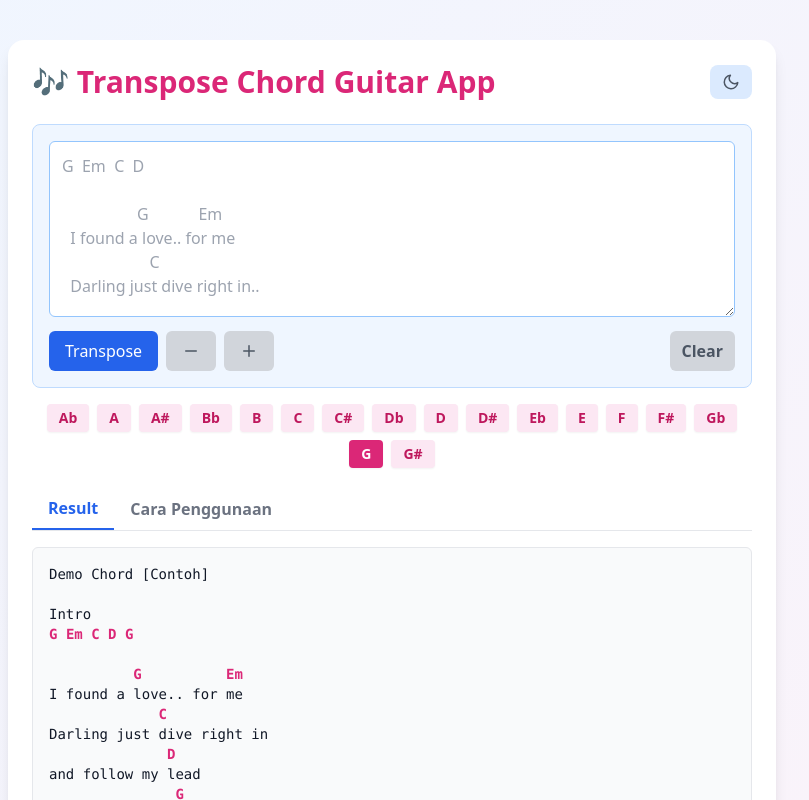
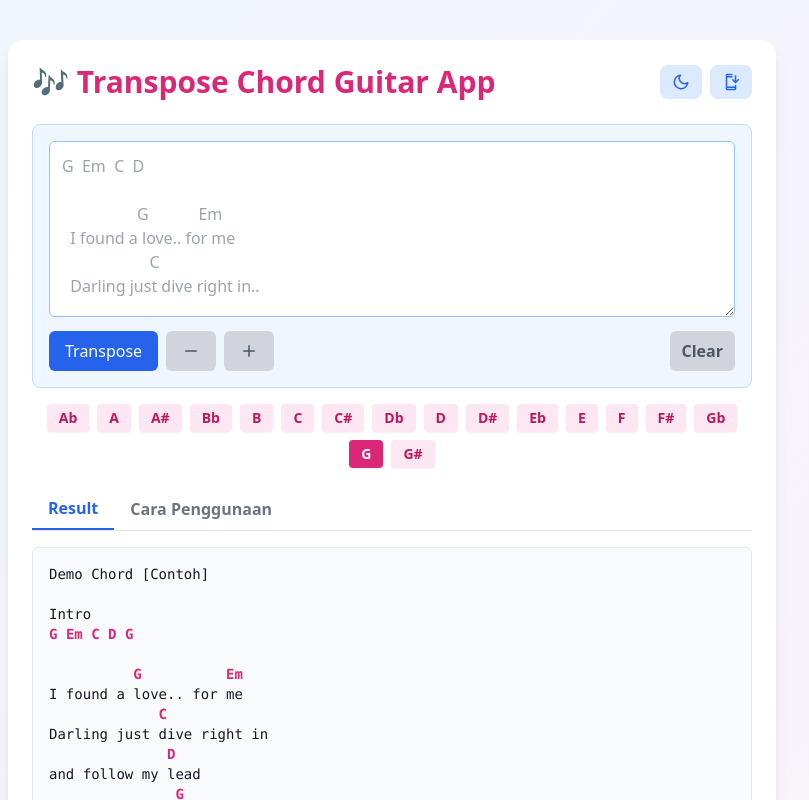
Before and after one commit to husnimr/transpose-chord, a React (Vite) app: page / in a window 1280 px wide. Shown: the top 800 px of the page, without its empty margins (248-1057 px from the left). Built offline with nearby package versions, Linux system fonts and the light colour scheme; the HTML template or start-up script is replaced by a standard one.

Commit message:
create: autoscroll

```diff
--- a/src/App.jsx
+++ b/src/App.jsx
@@ -1,5 +1,6 @@
-import { useEffect, useState } from "react";
+import { useEffect, useState, useRef } from "react";
 import { FiMoon, FiSun } from "react-icons/fi";
+import { MdOutlineInstallMobile } from "react-icons/md";
 import ChordInput from "./components/ChordInput";
 import ChordOutput from "./components/ChordOutput";
 import KeySelector from "./components/KeySelector";
@@ -59,6 +60,7 @@ export default function App() {
   useEffect(() => {
     setDisplayHtml(buildDisplayHtmlFromText(defaultSample, "G"));
     setCurrentKey(getKeyByName("G"));
+    clearInterval(scrollInterval.current);
   }, []);
 
   function handleSelectKey(newKeyName) {
@@ -110,6 +112,31 @@ export default function App() {
     setDisplayHtml("");
   }
 
+  const [showAutoScroll, setShowAutoScroll] = useState(false);
+  const [scrolling, setScrolling] = useState(false);
+  const [speed, setSpeed] = useState(0); // 0 = stop
+  const scrollInterval = useRef(null);
+  const speedIntervals = [0, 80, 60, 40, 25, 15]; // sebelumnya 400-30
+
+  // mulai autoscroll
+  const startScroll = (level) => {
+    stopScroll();
+    setSpeed(level);
+    setScrolling(true);
+
+    scrollInterval.current = setInterval(() => {
+      window.scrollBy(0, 1); // makin tinggi level makin cepat scroll-nya (0, 1.5 + level * 0.5);
+    }, speedIntervals[level]);
+  };
+
+  // fungsi berhenti
+  const stopScroll = () => {
+    clearInterval(scrollInterval.current);
+    setScrolling(false);
+    setSpeed(0);
+  };
+
+
   return (
     <div
       className={`min-h-screen transition-colors duration-500 ${
@@ -133,25 +160,74 @@ export default function App() {
             🎶 Transpose Chord Guitar App
           </h1>
 
-          <button
-            onClick={() => setDarkMode(!darkMode)}
-            className={`px-3 py-2 rounded-lg text-sm font-semibold transition-colors duration-300 ${
+          <div className="flex gap-2">
+            {/* Tombol Dark Mode */}
+            <button
+              onClick={() => setDarkMode(!darkMode)}
+              className={`px-3 py-2 rounded-lg text-sm font-semibold flex items-center gap-1 transition-colors duration-300 ${
+                darkMode
+                  ? "bg-gray-700 hover:bg-gray-600 text-yellow-300"
+                  : "bg-blue-100 hover:bg-blue-200 text-gray-700"
+              }`}
+            >
+              {darkMode ?
+              <FiSun className="text-yellow-300 text-lg" /> :
+              <FiMoon className="text-blue-600 text-lg" />}
+            </button>
+
+            {/* Tombol Autoscroll */}
+            <button
+              onClick={() => setShowAutoScroll(!showAutoScroll)}
+              className={`px-3 py-2 rounded-lg text-sm font-semibold flex items-center gap-1 transition-colors duration-300 ${
+                darkMode
+                  ? "bg-gray-700 hover:bg-gray-600 text-blue-300"
+                  : "bg-blue-100 hover:bg-blue-200 text-blue-700"
+              }`}
+            >
+              {darkMode ?
+                <MdOutlineInstallMobile className="text-yellow-600 text-lg" /> :
+                <MdOutlineInstallMobile className="text-blue-600 text-lg" />}
+            </button>
+          </div>
+        </div>
+
+        {/* AutoScroll Floating Panel */}
+        {showAutoScroll && (
+          <div
+            className={`fixed right-5 bottom-32 rounded-lg shadow-lg z-50 border transition-colors duration-300 ${
               darkMode
-                ? "bg-gray-700 hover:bg-gray-600"
-                : "bg-blue-100 hover:bg-blue-200"
+                ? "bg-gray-900 border-gray-700 text-gray-200"
+                : "bg-white border-gray-200 text-gray-800"
             }`}
           >
-            {darkMode ? (
-              <>
-                <FiSun className="text-yellow-300 text-lg" />
-              </>
-            ) : (
-              <>
-                <FiMoon className="text-gray-600 text-lg" />
-              </>
-            )}
-          </button>
-        </div>
+            <div className="p-2 w-24 flex flex-col items-center">
+              <p className="text-xs font-semibold mb-2">AutoScroll</p>
+
+              {[1, 2, 3, 4, 5].map((lvl) => (
+                <button
+                  key={lvl}
+                  onClick={() => startScroll(lvl)}
+                  className={`w-full py-1 my-1 text-xs rounded transition-colors duration-200 ${
+                    speed === lvl
+                      ? "bg-red-500 text-white"
+                      : darkMode
+                      ? "bg-gray-700 hover:bg-gray-600 text-gray-300"
+                      : "bg-gray-200 hover:bg-gray-300 text-gray-700"
+                  }`}
+                >
+                  Speed {lvl}x
+                </button>
+              ))}
+
+              <button
+                onClick={stopScroll}
+                className="w-full mt-2 py-1 text-xs rounded bg-red-600 text-white hover:bg-red-700"
+              >
+                Stop
+              </button>
+            </div>
+          </div>
+        )}
 
         {/* Input & Key Selector */}
         <ChordInput
```
